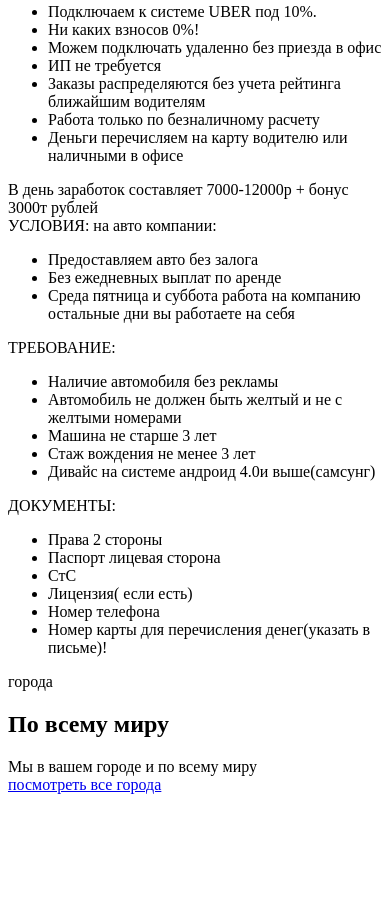
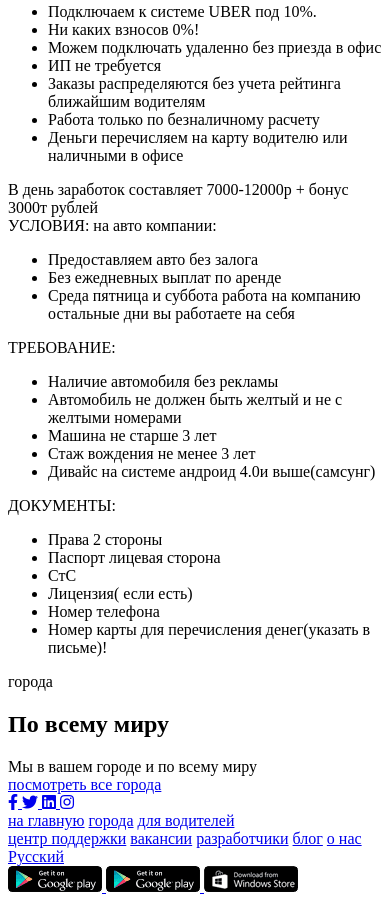
Before and after one commit to voloshchik/uber, a website: page src/index.html in a window 390 px wide. Shown: the part 3009-3913 px from the top of the page. Before the commit the page ends 3811 px from the top, so only its background shows below. Drawn offline with Linux system fonts and the light colour scheme.

Commit message:
media 575  footer

```diff
--- a/src/index.html
+++ b/src/index.html
@@ -340,7 +340,7 @@
       </div>
     </section>
 
-    <!-- <footer>
+    <footer>
       <div class="footer_divider"></div>
       <div class="footer_wrapper">
         <div>
@@ -390,7 +390,7 @@
           </div>
         </div>
       </div>
-    </footer> -->
+    </footer>
     <script src="js/index.js"></script>
   </body>
 </html>
--- a/src/scss/base/_media.scss
+++ b/src/scss/base/_media.scss
@@ -57,7 +57,8 @@
     &_mobile {
       display: flex;
       a {
-        margin: 0 3px img {
+        margin: 0 3px;
+        img {
           width: 100%;
         }
       }
@@ -435,4 +436,42 @@
   footer {
     padding: 25px 0 20px 0;
   }
+  .footer {
+    &_divider {
+      width: 253px;
+      margin: 0 auto;
+    }
+    &_wrapper {
+      padding-top: 22px;
+    }
+    &_wrapper > div {
+      margin-bottom: 20px;
+      &:nth-child(1) {
+        order: 2;
+      }
+      &:nth-child(2) {
+        order: 1;
+      }
+      &:nth-child(3) {
+        order: 3;
+      }
+    }
+    &_links {
+      width: 290px;
+      &_main {
+        padding: 0;
+        font-size: 14px;
+      }
+      &_sub {
+        flex-wrap: wrap;
+        justify-content: center;
+        a {
+          margin: 0 7px;
+        }
+      }
+      &_lang {
+        margin-top: 10px;
+      }
+    }
+  }
 }
```
